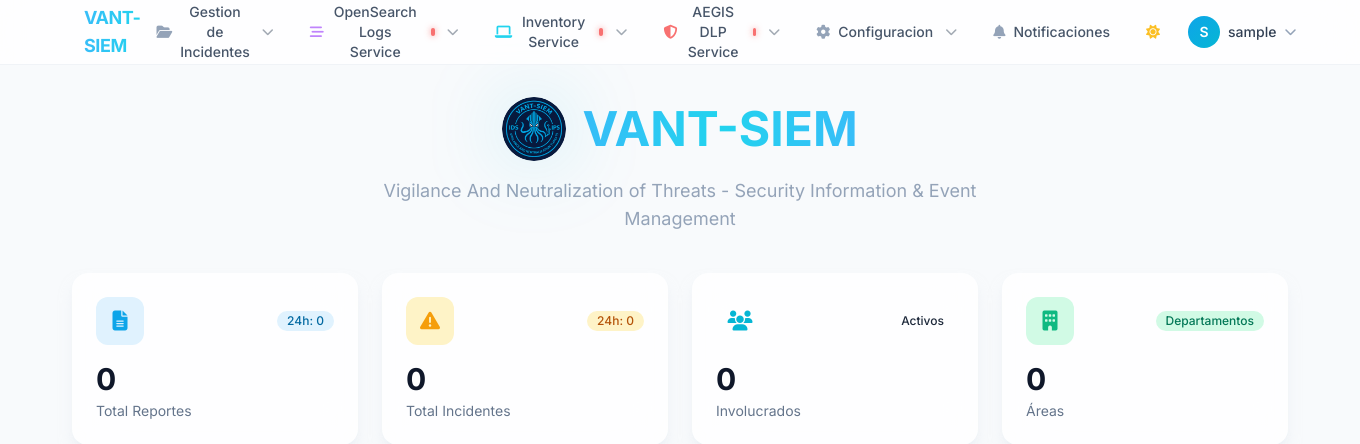
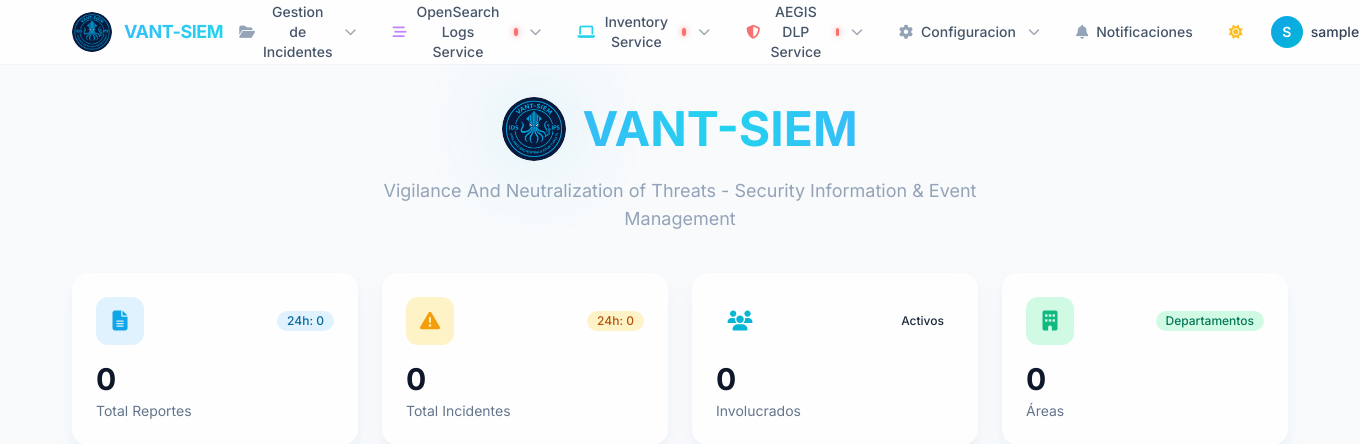
Before and after one commit to leonardovarona42/VANT-SIEM, a Django app: page /siem/dashboard/ in a window 1360 px wide. Shown: the top 444 px of the page. Run offline with Django 5.2, Linux system fonts and the light colour scheme; the visitor is signed in with stand-in values (Sample User, id 1); data that the repository does not hold is empty; parts of the project's set-up code (start-up, migrations or seed data) failed here and were passed over; some libraries are stand-ins or nearby versions.

Commit message:
fix: navbar logo not displaying - simplified img tag structure

```diff
--- a/VANT_SIEM/templates/dashboard.html
+++ b/VANT_SIEM/templates/dashboard.html
@@ -151,18 +151,11 @@
  <nav class="sticky top-0 z-50 dark:bg-surface-950/80 dark:border-surface-800/50 bg-white/80 border-surface-200/50 backdrop-blur-xl border-b">
  <div class="max-w-7xl mx-auto px-4 sm:px-6 lg:px-8">
  <div class="flex items-center justify-between h-16">
- <!-- Logo -->
- <a href="{% url 'dashboard' %}" class="flex items-center gap-3 group">
- <div class="relative">
- <div class="absolute inset-0 bg-accent-500/20 rounded-full blur-xl group-hover:bg-accent-500/30 transition-all duration-300"></div>
- <img
- src="{% static 'img/logo.png' %}"
- alt="Logo"
- class="relative w-9 h-9 rounded-full object-cover"
- />
- </div>
- <span class="text-lg font-bold bg-gradient-to-r from-brand-400 to-accent-400 bg-clip-text text-transparent tracking-tight">VANT-SIEM</span>
- </a>
+  <!-- Logo -->
+  <a href="{% url 'dashboard' %}" class="flex items-center gap-3 shrink-0">
+  <img src="{% static 'img/logo.png' %}" alt="Logo" class="w-10 h-10 rounded-full object-cover shrink-0" />
+   <span class="text-lg font-bold bg-gradient-to-r from-brand-400 to-accent-400 bg-clip-text text-transparent tracking-tight">VANT-SIEM</span>
+  </a>
 
  <!-- Desktop Navigation -->
  <div class="hidden xl:flex items-center gap-1">
```
